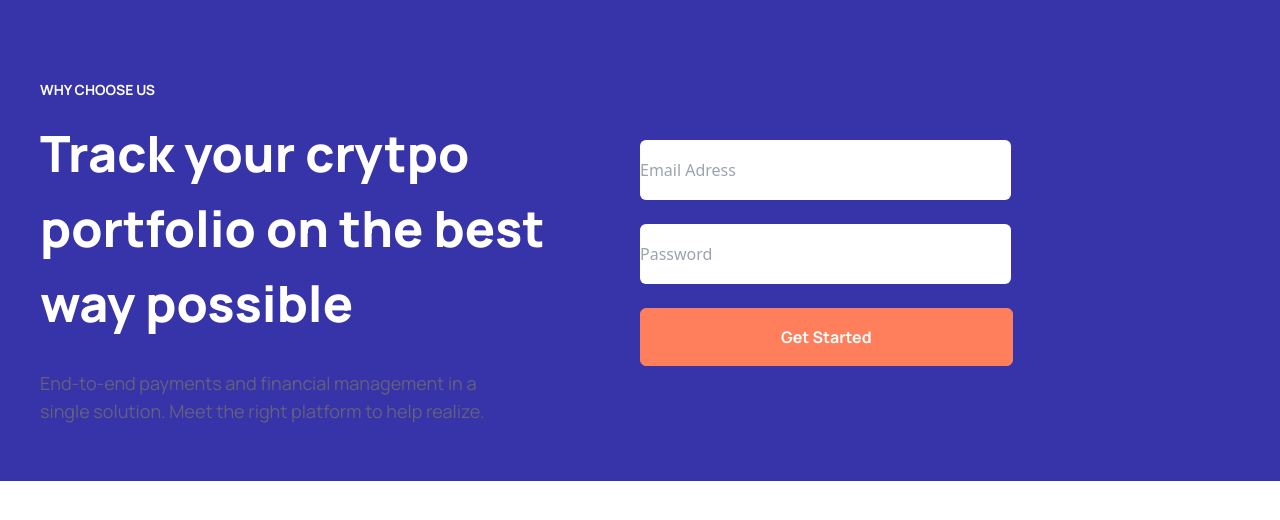
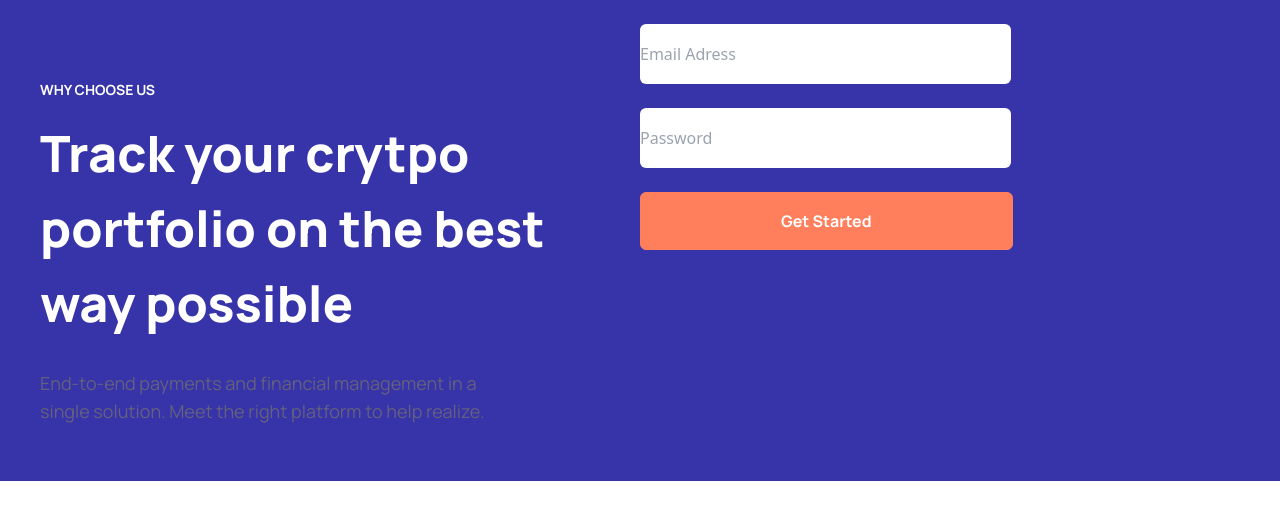
Before and after one commit to tushar-h789/bwfc-project, a React (Create React App) app: page / in a window 1280 px wide. Shown: the top 520 px of the page. Built offline with nearby package versions, Linux system fonts and the light colour scheme.

Commit message:
portfolio modified

```diff
--- a/src/components/Portfolio.js
+++ b/src/components/Portfolio.js
@@ -5,8 +5,8 @@ const Portfolio = () => {
   return (
     <div className=" bg-primary">
       <Container>
-        <div className=" flex justify-between">
-          <div>
+        <div className="  flex justify-between">
+          <div className=" w-1/2">
             <p className=" font-man font-bold text-sm text-white mt-20">
               WHY CHOOSE US
             </p>
@@ -18,8 +18,8 @@ const Portfolio = () => {
               Meet the right platform to help realize.
             </p>
           </div>
-          <div className=" flex items-center w-[50%] justify-center">
-            <div>
+
+          <div className=" w-1/2">
             <input
               placeholder="Email Adress"
               className=" w-[371px] h-[60px] mt-6 rounded-md"
@@ -36,7 +36,6 @@ const Portfolio = () => {
             </a>
           </div>
         </div>
-        </div>
       </Container>
     </div>
   );
```
Lines whose indentation alone changed are shown as unchanged.
